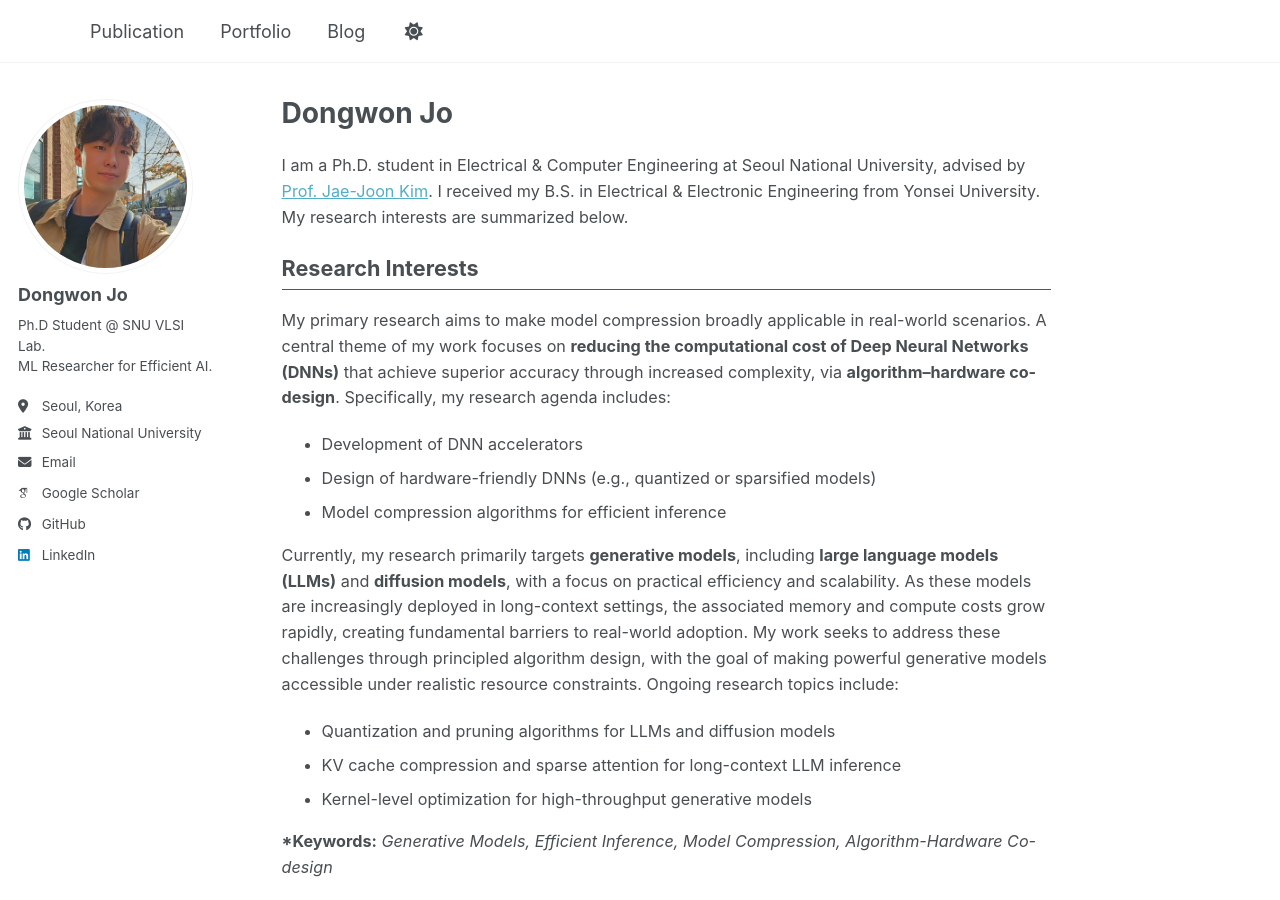
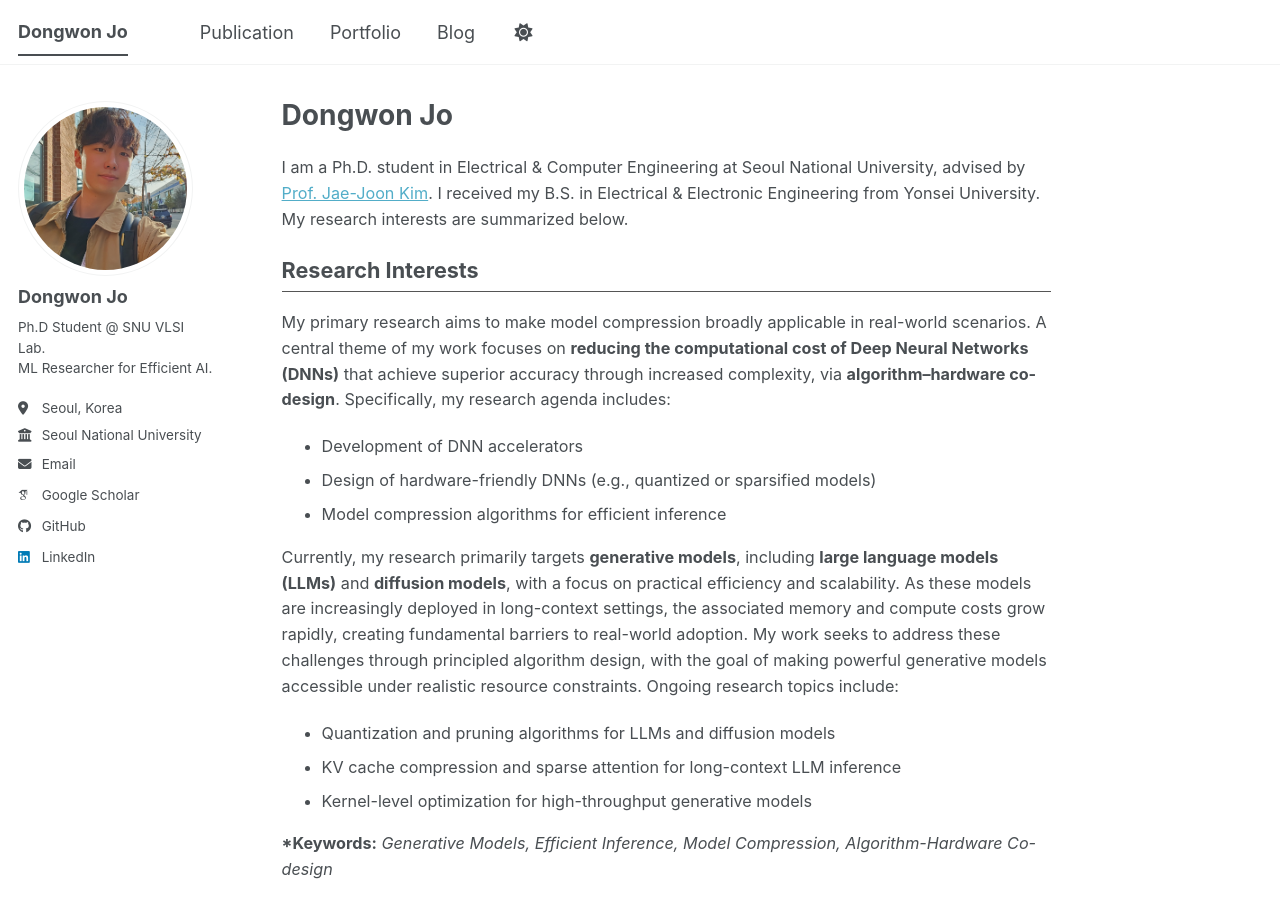
Before and after one commit to dongwonjo/dongwonjo.github.io, a Jekyll site: the page built from _pages/about.md, in a window 1280 px wide and 900 px high. Built offline with Jekyll 4.4.1, drawn with Linux system fonts in a browser that asks for light colours; some web fonts are replaced; a script bundle is joined from its source files by our own code; library files that are not in the unit come from our copies.

Commit message:
Update _config.yml

```diff
--- a/_config.yml
+++ b/_config.yml
@@ -9,7 +9,7 @@
 # Basic Site Settings
 locale                   : "en-US"
 site_theme               : "default" # The available themes options are "default", "air", "sunrise", "mint", "dirt" and "contrast"
-title                    : ""
+title                    : "Dongwon Jo"
 title_separator          : ""
 name                     : &name "Dongwon Jo"
 description              : &description "ML Researcher for Efficient AI"   # Update this with a general description of your site, this is the default if not overridden by a page
```
